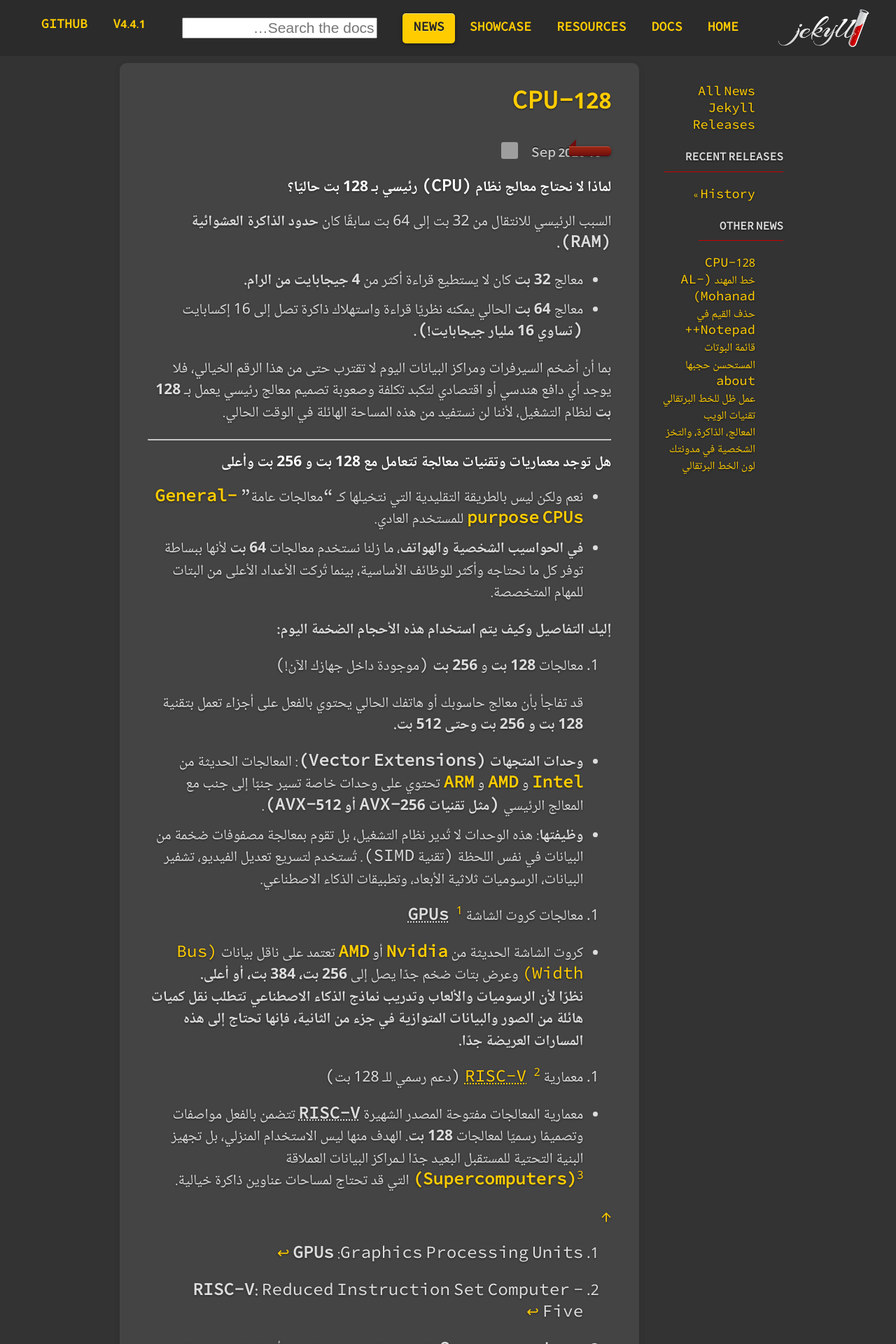
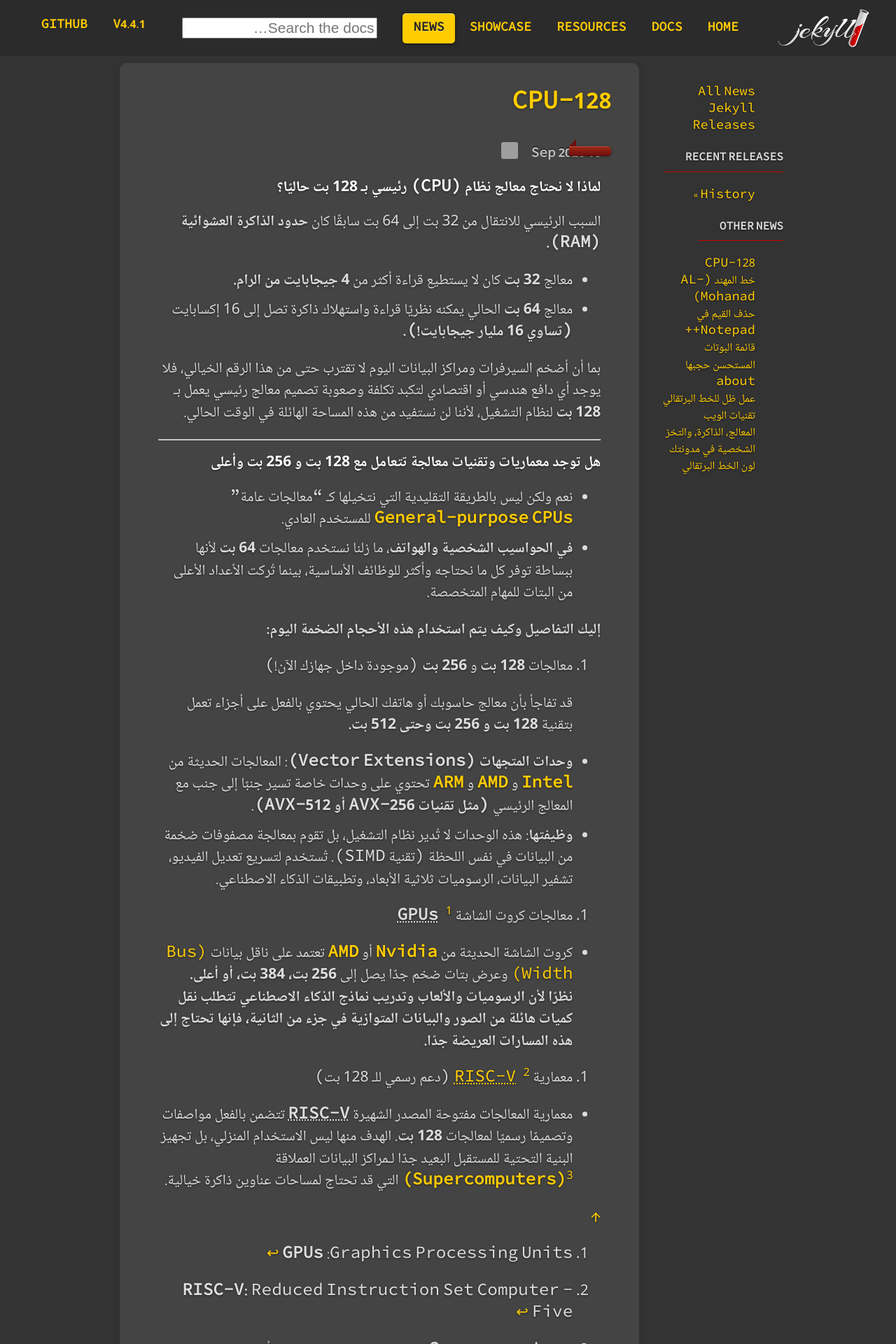
Before and after one commit to aboayoob-tech/aboayoob-tech.github.io, a Jekyll site: the page built from pages/news.html, in a window 1280 px wide. Shown: the top 1920 px of the page at 70% size. Built offline with Jekyll 4.4.1, drawn with Linux system fonts in a browser that asks for light colours; comment, search, counter and statistics services are not loaded; grey boxes are pictures that could not be loaded.

Commit message:
Add container styling to news item layout

```diff
--- a/_includes/news_item.html
+++ b/_includes/news_item.html
@@ -1,3 +1,14 @@
+<style>
+.container {
+  max-width: 960px; /* أو العرض المناسب لك مثل 1140px شبيه بـ Bootstrap */
+  margin-left: auto;
+  margin-right: auto;
+  padding-left: 15px;
+  padding-right: 15px;
+  width: 100%;
+  box-sizing: border-box;
+}
+</style>
 <article itemscope itemtype="http://schema.org/NewsArticle">
   <h2 itemprop="headline">
     <a href="{{ post.url | relative_url }}">
@@ -19,7 +30,9 @@
       <span class="author-name" itemprop="name">{{ author }}</span>
     </a>
   </div>
+  <div class="container">
   <div class="post-content" itemprop="articleBody">
     {{- post.content -}}
   </div>
+    </div>
 </article>
```
